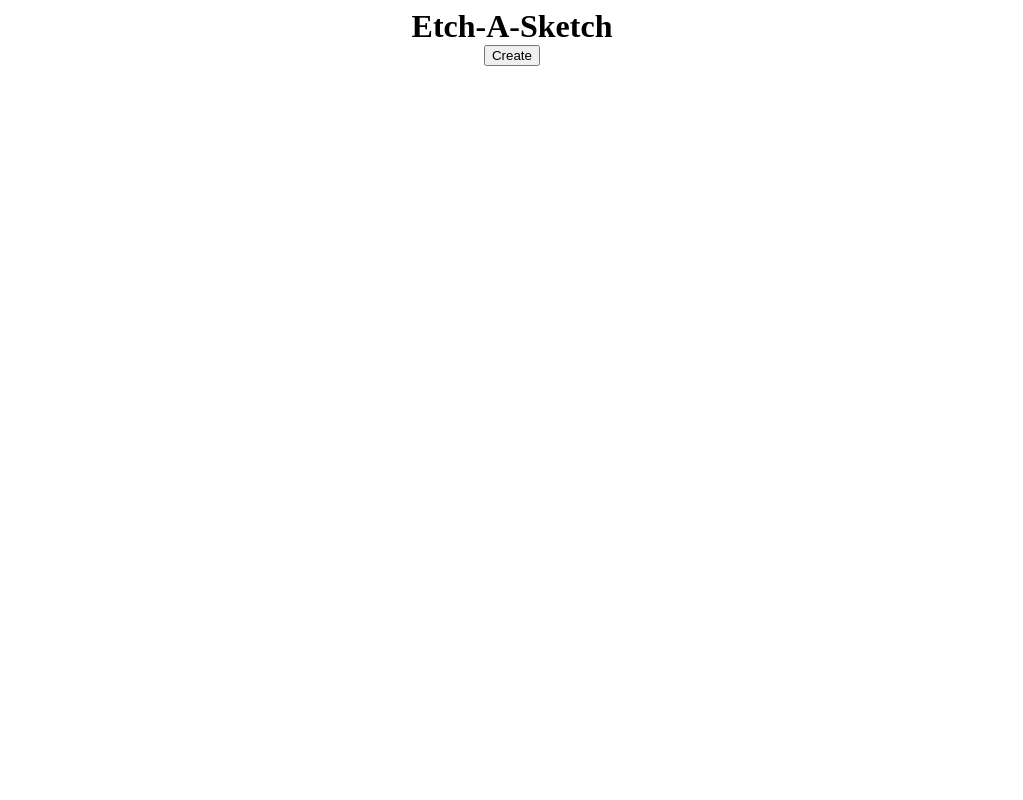
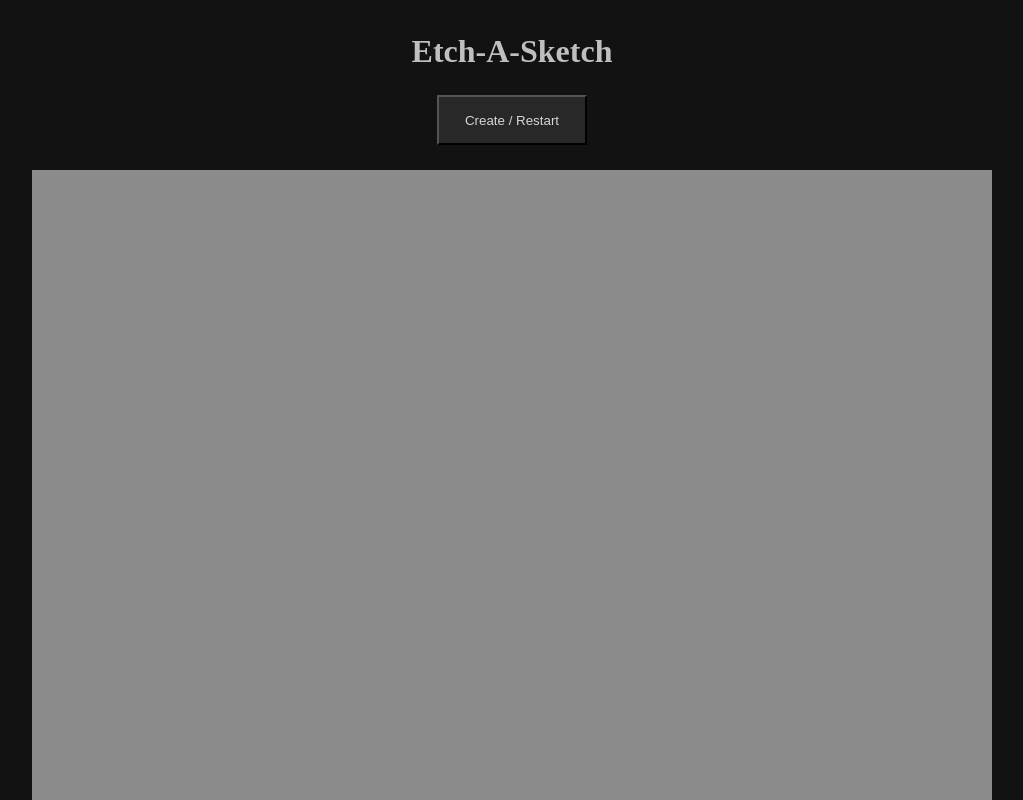
Before and after one commit to rlechuong/etch-a-sketch, a plain HTML site: page index.html in a window 1280 px wide. Shown: the top 800 px of the page, without its empty margins (128-1151 px from the left). Drawn offline with Linux system fonts and the light colour scheme.

Commit message:
Clean up code and add basic styling

```diff
--- a/index.html
+++ b/index.html
@@ -9,7 +9,7 @@
 </head>
 <body>
     <h1 class="pageTitle">Etch-A-Sketch</h1>
-    <button type="button" class="createButton">Create</button>
+    <button type="button" class="createButton">Create / Restart</button>
     <div class="gridContainer"></div>
 </body>
 </html>
--- a/style.css
+++ b/style.css
@@ -3,11 +3,21 @@ body {
     flex-direction: column;
     justify-content: center;
     align-items: center;
+    gap: 25px;
+    background-color: #121212;
 }
 
 .pageTitle {
-    margin: 0;
+    margin: 25px 0px 0px 0px;
     padding: 0;
+    color: #BFBFBF;
+}
+
+.createButton {
+    width: 150px;
+    height: 50px;
+    color: #D6D6D6;
+    background-color: #282828;
 }
 
 .gridContainer {
@@ -15,11 +25,12 @@ body {
     flex-direction: column;
     width: 960px;
     height: 960px;
+    background-color: #8b8b8b;
 }
 
 .gridRow {
+    display: flex;
     flex: 1;
-    display: flex;
 }
 
 .gridBox {
```
Also changed, not shown: index.js (+1 -10 lines), 1 other file.
